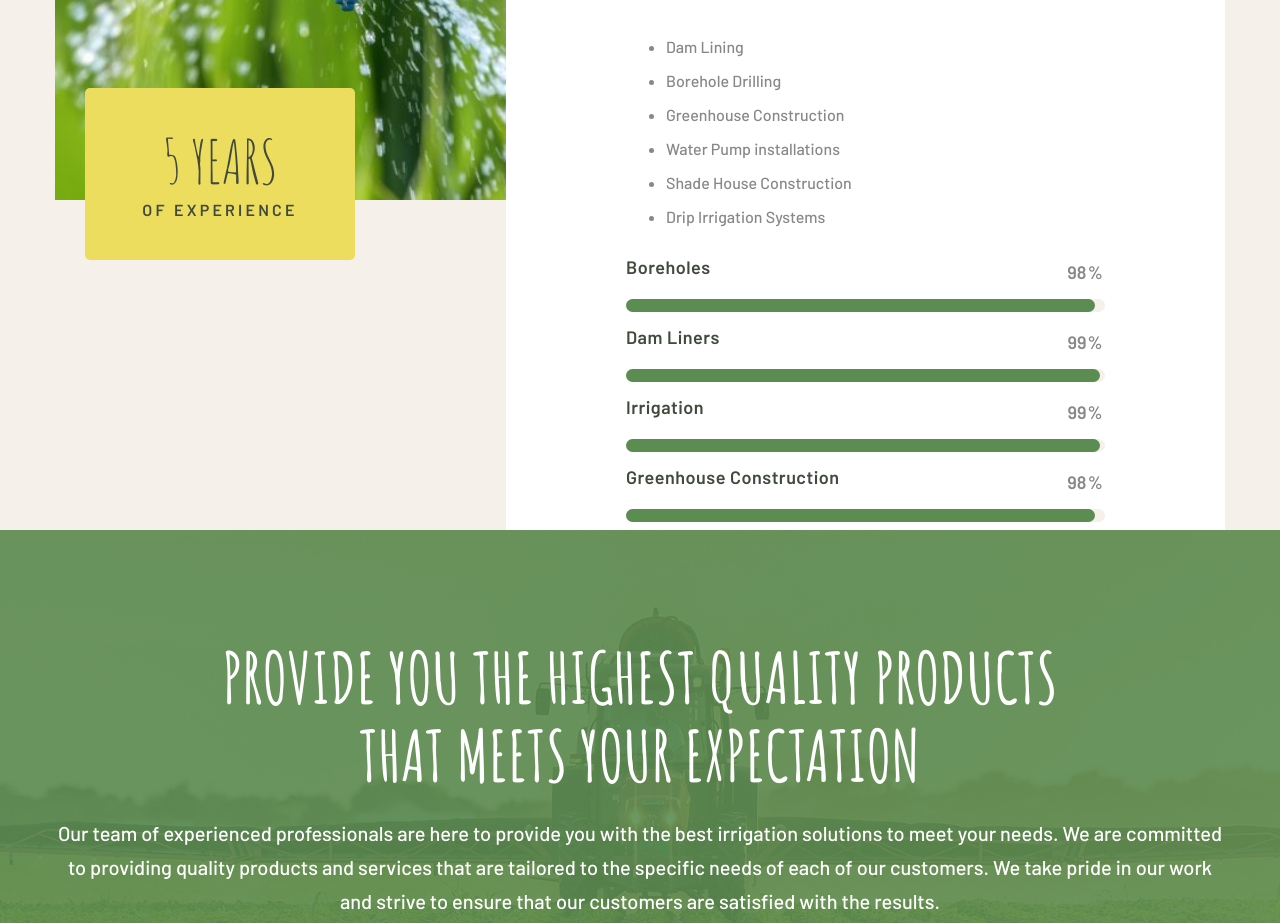
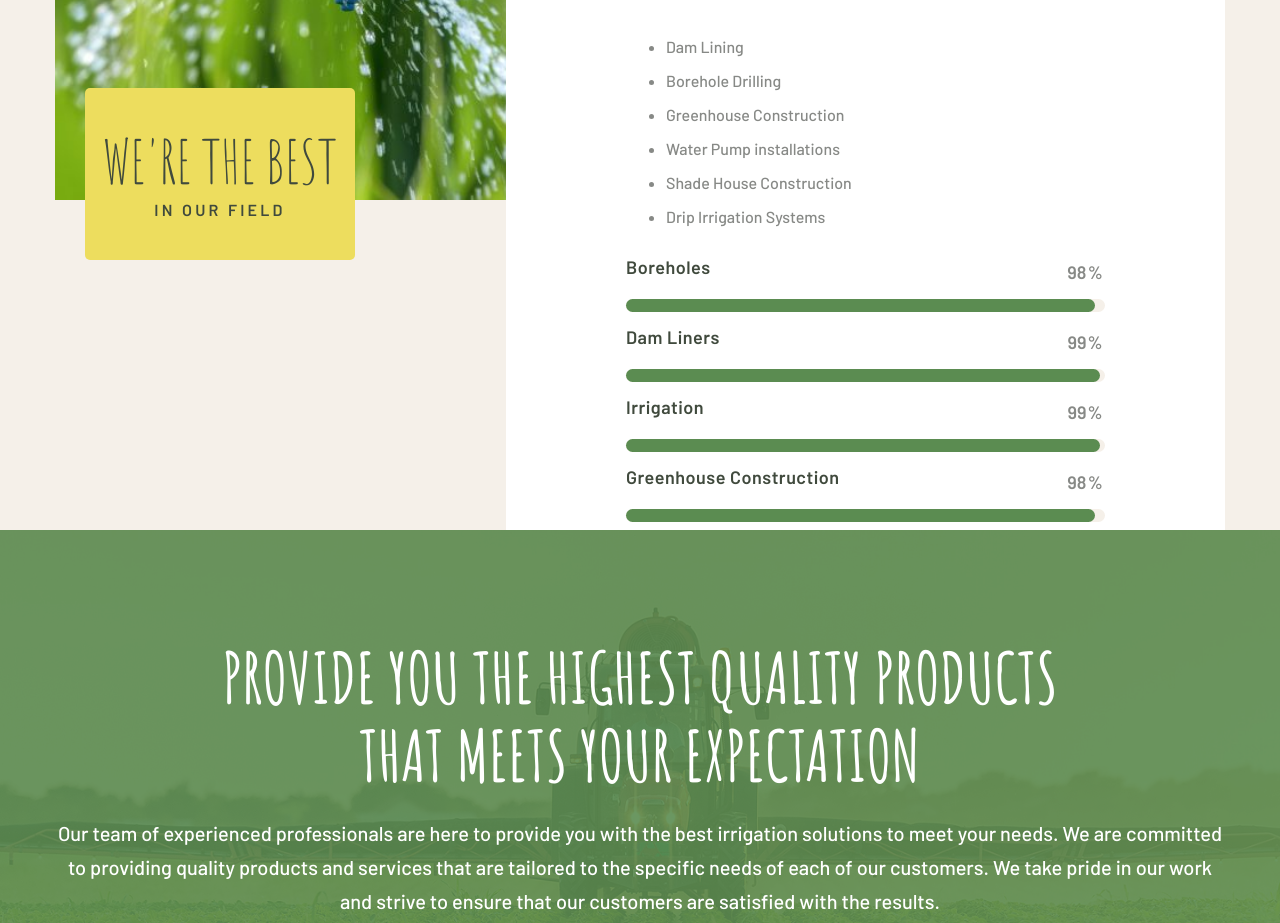
Before and after one commit to edwardmbitsi/AgoV, a plain HTML site: page about.html in a window 1280 px wide. Shown: the part 3010-3933 px from the top of the page. Drawn offline with Linux system fonts and the light colour scheme; files whose address does not match are found by name; a web font is replaced by a local one.

Commit message:
Update about.html

```diff
--- a/about.html
+++ b/about.html
@@ -286,8 +286,8 @@
                         <div class="product_img">
                             <img src="assets/images/resources/green.jpg" alt="Product One Img">
                             <div class="experience_box">
-                                <h2>5 Years</h2>
-                                <p>Of Experience</p>
+                                <h2>We're the best</h2>
+                                <p>In our field</p>
                             </div>
                         </div>
                     </div>
```
